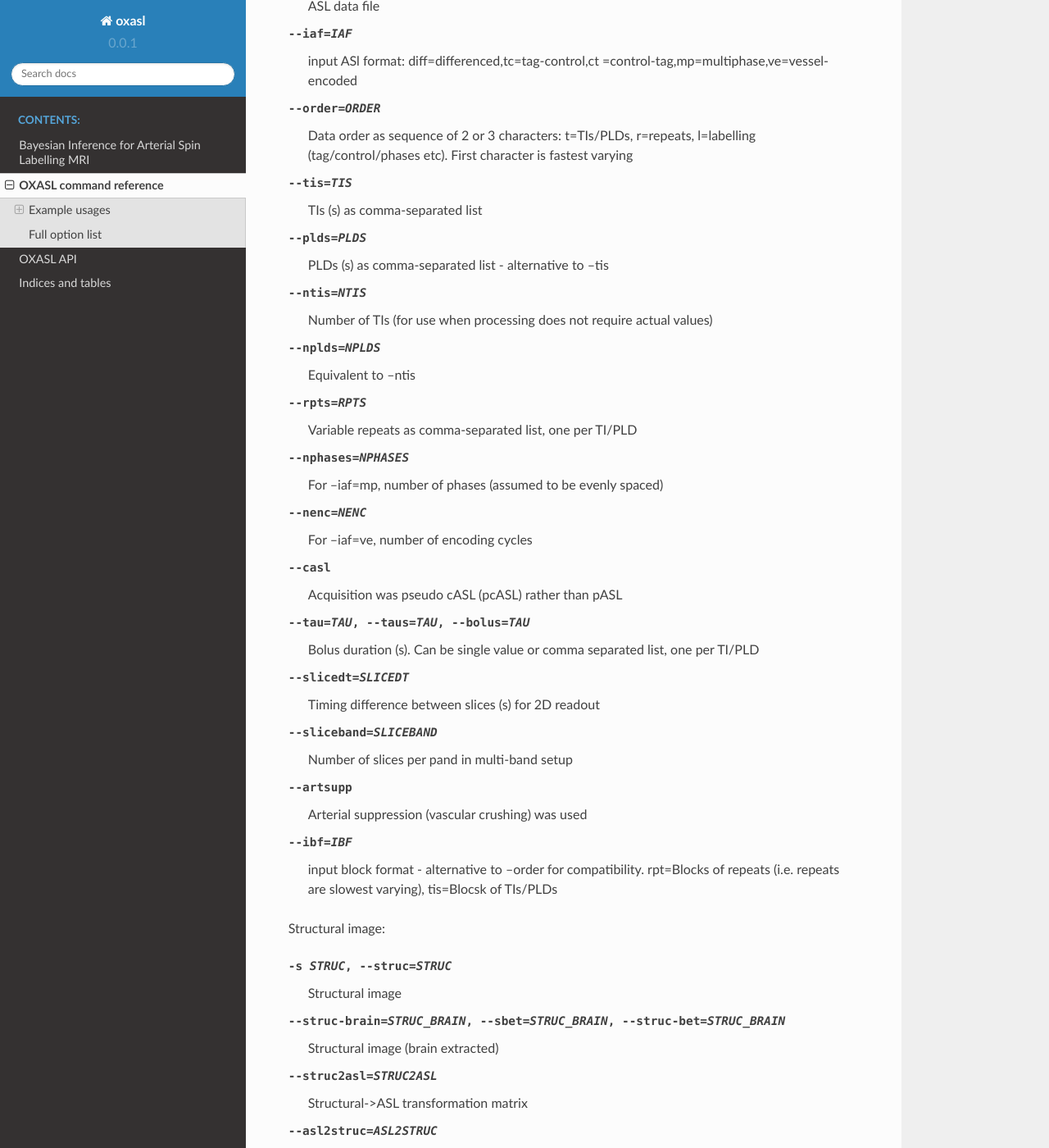
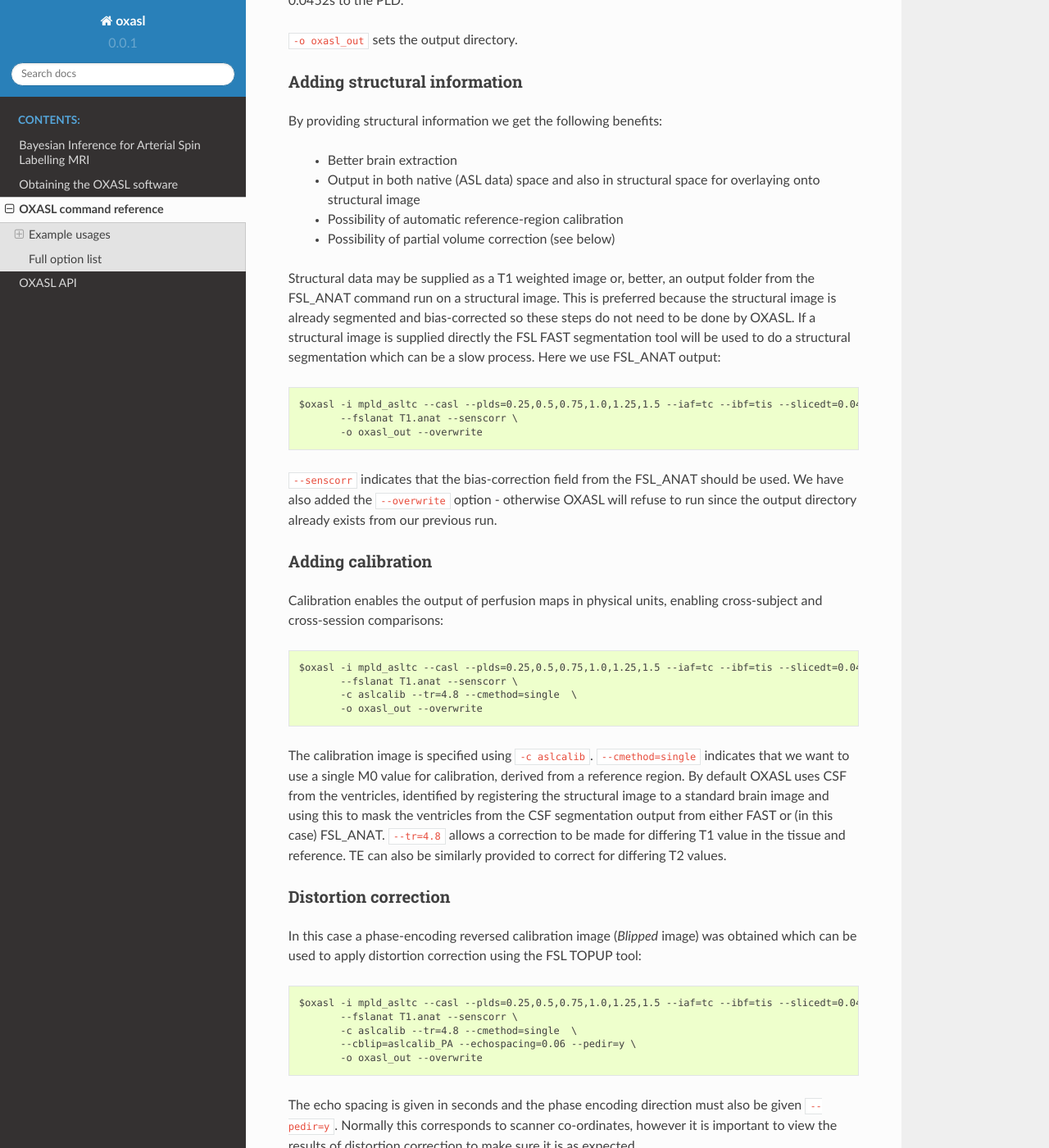
Before and after one commit to physimals/oxasl, a Sphinx documentation site: the page built from doc/oxasl.rst, in a window 1280 px wide and 1400 px high, scrolled down 676 px. Shown: the whole window at 82% size. Built offline with Sphinx 7.4.7 and the Read the Docs theme 2.0.0, drawn with Linux system fonts in a browser that asks for light colours; some of the changed text lies outside the part shown.

Commit message:
Documentation updates for readthedocs

```diff
--- a/doc/api.rst
+++ b/doc/api.rst
@@ -14,7 +14,7 @@ OXASL API
 .. automodule:: oxasl
 
 Indices and tables
-==================
+------------------
 
 * :ref:`genindex`
 * :ref:`modindex`
--- a/doc/oxasl.rst
+++ b/doc/oxasl.rst
@@ -10,16 +10,81 @@ Example usages
 Basic run without calibration or structural data
 ~~~~~~~~~~~~~~~~~~~~~~~~~~~~~~~~~~~~~~~~~~~~~~~~
 
-In this case we only need specify the structure and acquisition parameters for our ASL data:
+In this case we only need specify the structure and acquisition parameters for our ASL data. The data
+we are using is a multi-PLD pCASL acquisition::
+
+    $oxasl -i mpld_asltc --casl --plds=0.25,0.5,0.75,1.0,1.25,1.5 --iaf=tc --ibf=tis --slicedt=0.0452 \
+           -o oxasl_out
+
+Here the ``--iaf=tc`` option indicates that the data contains tag-control pairs. ``--ibf=tis`` indicates
+that the TC pairs are stored in blocks corresponding to each TI/PLD, so the first two volumes are
+tag/control for PLD=0.25, while the next two volumes are repeats at the same PLD. If the data
+instead consisted of label-control pairs for *all* the PLDs followed by another block of repeated
+images at *all* the PLDs, this would be indicated using ``--ibf=rpt`` (blocks of repeats).
+
+``--slicedt=0.0452`` indicates that this was a 2D readout and each slice in the Z direction adds
+0.0452s to the PLD.
+
+``-o oxasl_out`` sets the output directory.
 
 Adding structural information
 ~~~~~~~~~~~~~~~~~~~~~~~~~~~~~
 
+By providing structural information we get the following benefits:
+
+ - Better brain extraction
+ - Output in both native (ASL data) space and also in structural space for overlaying onto structural image
+ - Possibility of automatic reference-region calibration
+ - Possibility of partial volume correction (see below)
+
+Structural data may be supplied as a T1 weighted image or, better, an output folder from the FSL_ANAT
+command run on a structural image. This is preferred because the structural image is already segmented
+and bias-corrected so these steps do not need to be done by OXASL. If a structural image is supplied
+directly the FSL FAST segmentation tool will be used to do a structural segmentation which can be
+a slow process. Here we use FSL_ANAT output::
+
+    $oxasl -i mpld_asltc --casl --plds=0.25,0.5,0.75,1.0,1.25,1.5 --iaf=tc --ibf=tis --slicedt=0.0452 \
+           --fslanat T1.anat --senscorr \
+           -o oxasl_out --overwrite
+
+``--senscorr`` indicates that the bias-correction field from the FSL_ANAT should be used. We have also
+added the ``--overwrite`` option - otherwise OXASL will refuse to run since the output
+directory already exists from our previous run.
+
 Adding calibration
 ~~~~~~~~~~~~~~~~~~
 
+Calibration enables the output of perfusion maps in physical units, enabling cross-subject and
+cross-session comparisons::
+
+    $oxasl -i mpld_asltc --casl --plds=0.25,0.5,0.75,1.0,1.25,1.5 --iaf=tc --ibf=tis --slicedt=0.0452 \
+           --fslanat T1.anat --senscorr \
+           -c aslcalib --tr=4.8 --cmethod=single  \
+           -o oxasl_out --overwrite
+
+The calibration image is specified using ``-c aslcalib``. ``--cmethod=single`` indicates that we
+want to use a single M0 value for calibration, derived from a reference region. By default OXASL
+uses CSF from the ventricles, identified by registering the structural image to a standard
+brain image and using this to mask the ventricles from the CSF segmentation output from either
+FAST or (in this case) FSL_ANAT. ``--tr=4.8`` allows a correction to be made for differing T1
+value in the tissue and reference. TE can also be similarly provided to correct for differing T2
+values.
+
 Distortion correction
 ~~~~~~~~~~~~~~~~~~~~~
+
+In this case a phase-encoding reversed calibration image (`Blipped` image) was obtained which
+can be used to apply distortion correction using the FSL TOPUP tool::
+
+    $oxasl -i mpld_asltc --casl --plds=0.25,0.5,0.75,1.0,1.25,1.5 --iaf=tc --ibf=tis --slicedt=0.0452 \
+           --fslanat T1.anat --senscorr \
+           -c aslcalib --tr=4.8 --cmethod=single  \
+           --cblip=aslcalib_PA --echospacing=0.06 --pedir=y \
+           -o oxasl_out --overwrite
+
+The echo spacing is given in seconds and the phase encoding direction must also be given ``--pedir=y``.
+Normally this corresponds to scanner co-ordinates, however it is important to view the results of
+distortion correction to make sure it is as expected.
 
 Full option list
 ----------------
@@ -145,6 +210,7 @@ Reference region calibration:
 longtr mode (calibration image is a control image with a long TR):
 
 satrecov mode (calibration image is a sequnce of control images at various TIs):
+
 --fa=FA             Flip angle (in degrees) for Look-Locker readouts
 --lfa=LFA           Lower flip angle (in degrees) for dual FA calibration
 --calib-nphases=CALIB_NPHASES
@@ -166,6 +232,7 @@ Distortion correction using fieldmap:
                     already in T1-space)
 
 Distortion correction using phase-encode-reversed calibration image (TOPUP):
+
 --cblip=CBLIP       phase-encode-reversed (blipped) calibration image
 
 General distortion correction options:
--- a/oxasl/__init__.py
+++ b/oxasl/__init__.py
@@ -45,7 +45,7 @@ data types, such as images or 2D matrices.::
 
 A workspace is also associated with
 a log stream (sys.stdout by default) and a prepared logging dictionary ``fsllog``
-for passing to FSL Python wrapper commands.::
+for passing to FSL Python wrapper commands::
 
     wsp = Workspace()
     wsp.log.write("Hello World\n")
```
Also changed, not shown: other parts of doc/oxasl.rst (+1 -1 lines), doc/asl.rst (+4 -4 lines), doc/download.rst (added, +13 -0 lines), doc/index.rst (+9 -4 lines), doc/images/oxasl.png (added).
